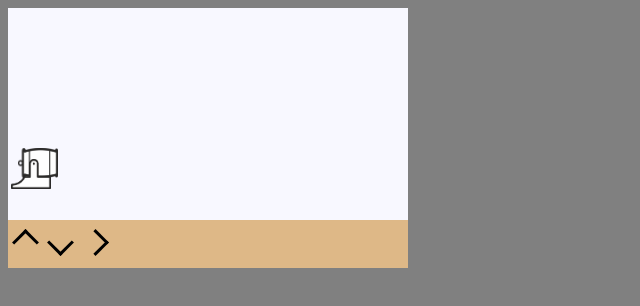
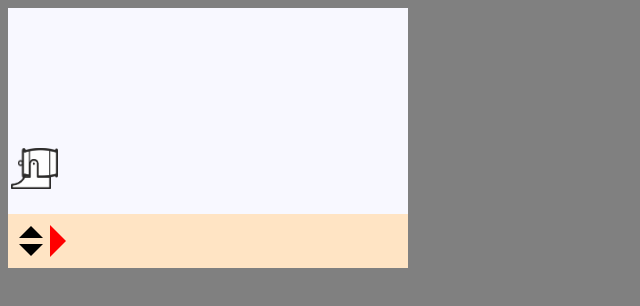
Before and after one commit to Vlad-Pischaeff/animation01, a Svelte app: page / in a window 1280 px wide. Shown: the top 306 px of the page, without its empty margins (0-640 px from the left). Built offline with nearby package versions, Linux system fonts and the light colour scheme.

Commit message:
update styles...

```diff
--- a/src/App.svelte
+++ b/src/App.svelte
@@ -57,9 +57,11 @@
 	<canvas id="Canvas_bg" width="400" height="200" bind:this={canvas_bg}></canvas>
 
 	<div class="control">
-		<div class="control_wrap" on:click={tubeTurnUp}><div class="control_arrow up"></div></div>
-		<div class="control_wrap" on:click={tubeTurnDown}><div class="control_arrow down"></div></div>
-		<div class="control_wrap"><div class="control_arrow right"></div></div>
+		<div class="control_group">
+			<div class="control_wrap" on:click={tubeTurnUp}><div class="arrow-up"></div></div>
+			<div class="control_wrap" on:click={tubeTurnDown}><div class="arrow-down"></div></div>
+		</div>
+		<div class="control_wrap"><div class="arrow-right"></div></div>
 	</div>
 </div>
 
@@ -76,16 +78,15 @@
 	.control {
 		position: absolute;
 		bottom: 0;
-		height: 3rem;
 		width: 400px;
-		background: burlywood;
+		background: bisque;
 		display: flex;
 		justify-content: flex-start;
 		align-items: center;
 		padding: .5rem;
 	}
 	.control_wrap {
-		padding-right: 1rem;
+		padding: .2rem;
 	}
 	.control_wrap:hover {
 		cursor: pointer;
@@ -108,4 +109,35 @@
 	.right {
 		transform: rotate(-45deg);
 	}
+	.arrow-up {
+		width: 0;
+		height: 0;
+		border-left: .81rem solid transparent;
+		border-right: .81rem solid transparent;
+		border-bottom: .81rem solid black;
+	}
+
+	.arrow-down {
+		width: 0;
+		height: 0;
+		border-left: .81rem solid transparent;
+		border-right: .81rem solid transparent;
+		border-top: .81rem solid black;
+	}
+
+	.arrow-right {
+		width: 0;
+		height: 0;
+		border-top: 1rem solid transparent;
+		border-bottom: 1rem solid transparent;
+		border-left: 1rem solid red;
+	}
+
+	.arrow-left {
+		width: 0;
+		height: 0;
+		border-top: 1rem solid transparent;
+		border-bottom: 1rem solid transparent;
+		border-right: 1rem solid blue;
+	}
 </style>
```
